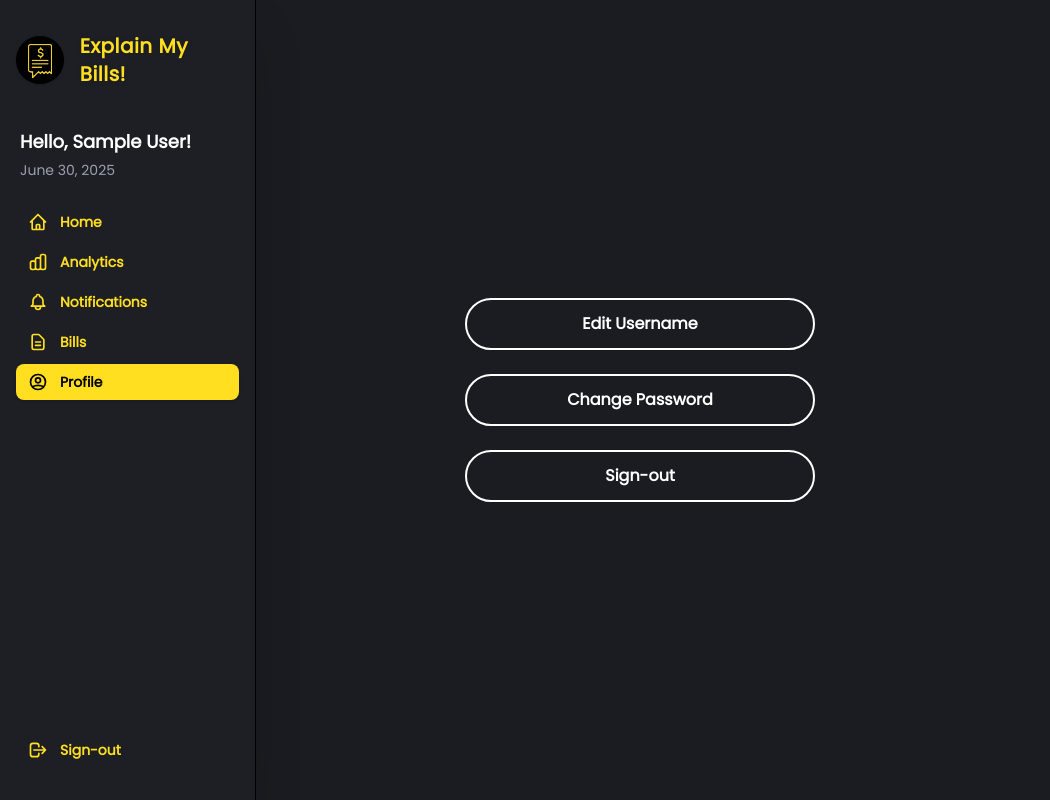
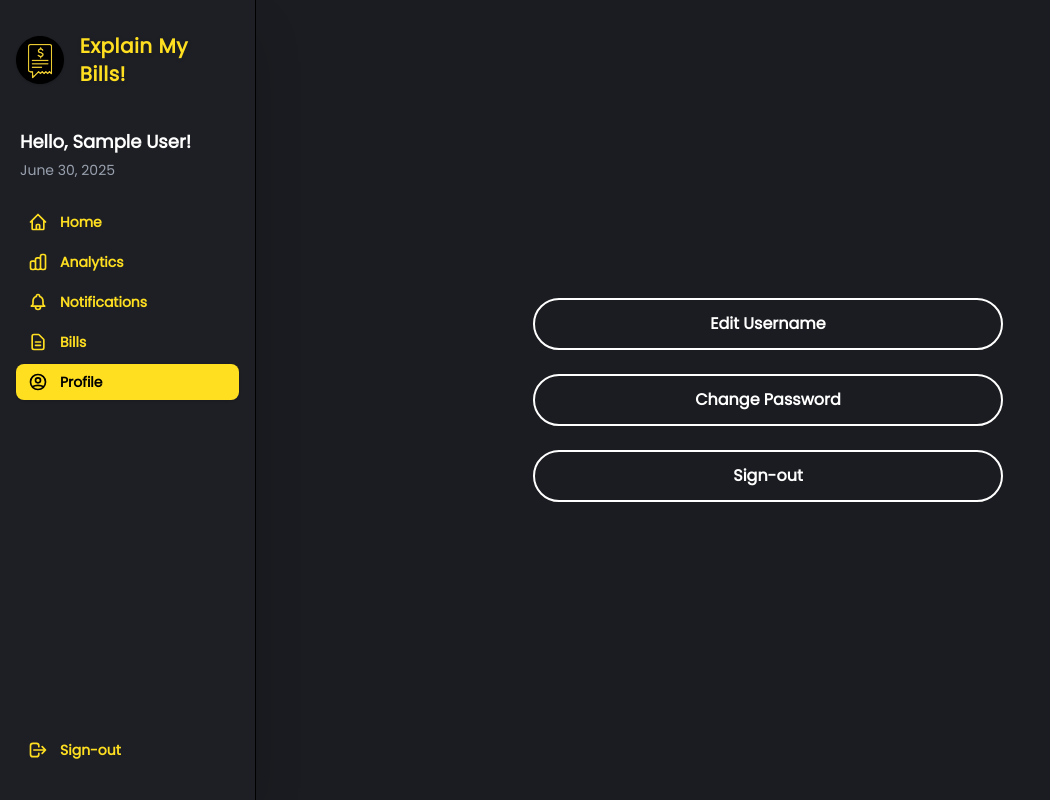
Before and after one commit to ShawnMayol/explain-my-bills, a React (Vite) app in the folder frontend/: page /profile in a window 1280 px wide. Shown: the whole page, without its empty margins (0-1050 px from the left). Built offline with nearby package versions, Linux system fonts and the light colour scheme; no server answers; sample sign-in values are in the browser's storage.

Commit message:
refactor: add left margin for ProfilePage

```diff
--- a/frontend/src/pages/ProfilePage.jsx
+++ b/frontend/src/pages/ProfilePage.jsx
@@ -22,7 +22,6 @@
         <div className="flex h-screen w-screen bg-[#1B1C21] text-white overflow-hidden relative">
             <Sidebar isOpen={sidebarOpen} onClose={() => setSidebarOpen(false)} />
 
-            {/* Top Bar Mobile */}
             <div className="absolute top-0 left-0 right-0 z-30 md:hidden bg-black/10 flex items-center h-12 px-4 py-7">
                 <button
                     className="text-yellow-300 hover:text-white cursor-pointer ps-5"
@@ -32,8 +31,8 @@
                 </button>
             </div>
 
-            <div className="flex-1 flex flex-col items-center justify-center">
-                <div className="flex flex-col items-center gap-6 w-full max-w-[350px]">
+            <div className="md:ml-[20%] flex-1 flex flex-col items-center justify-center">
+                <div className="flex flex-col items-center gap-6 w-full max-w-[550px] px-10">
                     <Link
                         to="/profile/edit-username"
                         className="w-full py-3 border-2 border-white rounded-full font-semibold text-white hover:bg-yellow-300 hover:text-black transition text-center"
```
